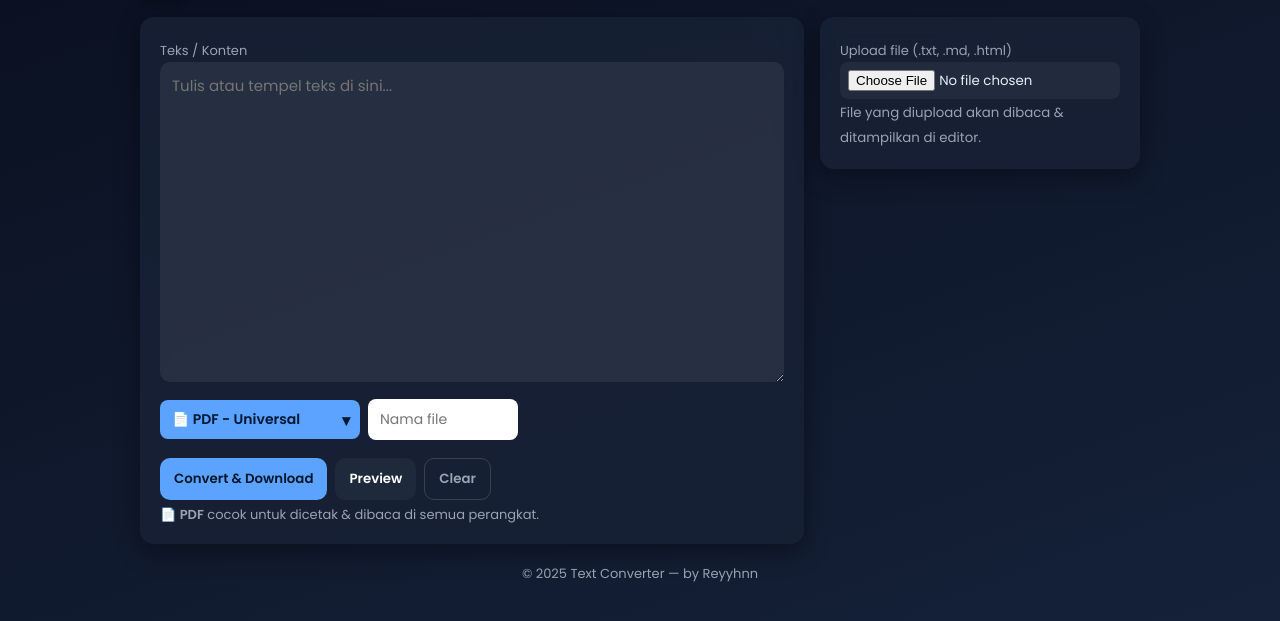
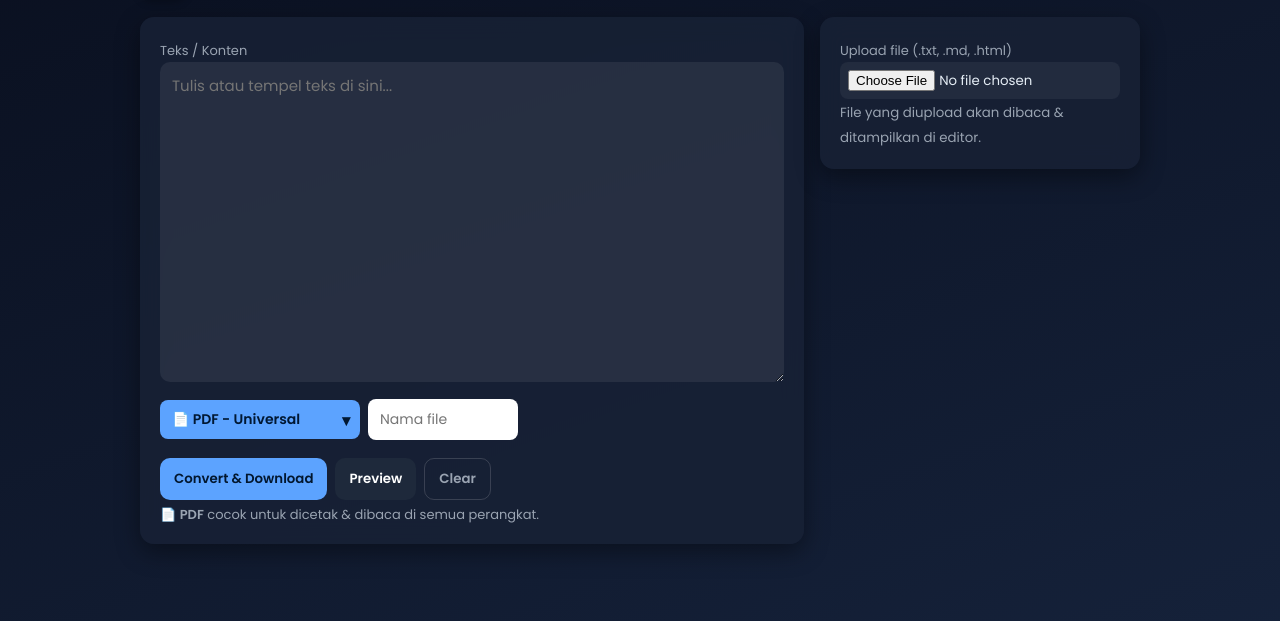
Before and after one commit to Ryyhnnn03/Ryyhnnn03.github.io, a plain HTML site: page web-convert/index.html in a window 1280 px wide. Shown: the part 69-690 px from the top of the page. Drawn offline with nearby package versions, Linux system fonts and the light colour scheme.

Commit message:
Update index.html

```diff
--- a/web-convert/index.html
+++ b/web-convert/index.html
@@ -99,8 +99,6 @@
         </div>
       </div>
     </div>
-
-    <footer>© 2025 Text Converter — by Reyyhnn</footer>
   </div>
 
   <!-- libs -->
```
